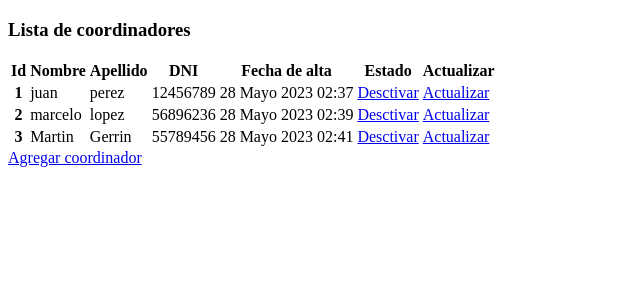
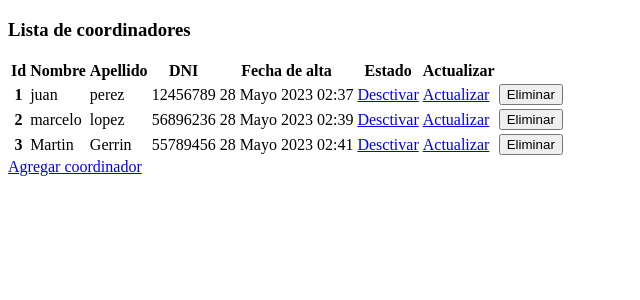
Before and after one commit to robertomiranda94/WebApp-Alkemy, a Django app: page /coordinadores/listado/ in a window 1280 px wide. Shown: the top 300 px of the page, without its empty margins (0-640 px from the left). Run offline with Django 4.2, Linux system fonts and the light colour scheme; data comes from the database, SQL or seed files in the repository.

Commit message:
Test: funcionalidad del modulo de coordinadores

```diff
--- a/servicios/templates/coordinadores/listado.html
+++ b/servicios/templates/coordinadores/listado.html
@@ -45,13 +45,20 @@
                                 -------------
                             {% endif %}
                         </td>
+                        <!-- Eliminar registro -->
+                        <td>
+                            <form action="{% url 'eliminar_coordinador' coordinador.id %}" method="POST">
+                                {% csrf_token %}
+                                <button class="btn btn-danger bg-gradient fw-bold">Eliminar</button>
+                            </form>
+                        </td>
                     </tr>
                 {% endfor %}
             </tbody>
         </table>
 
         <div class="d-flex justify-content-center p-5">
-            <a href="{% url 'nuevo_coordinador' %}" class="btn btn-success bg-gradient fw-bold">Agregar coordinador</a>
+            <a href="{% url 'registrar_coordinador' %}" class="btn btn-success bg-gradient fw-bold">Agregar coordinador</a>
         </div>
     </main>
     <footer></footer>
--- a/servicios/url.py
+++ b/servicios/url.py
@@ -13,6 +13,7 @@ urlpatterns = [
     path('coordinadores/nuevo', views.registrar_coordinador,name='registrar_coordinador'),
     path('coordinadores/listado/', views.listar_coordinadores, name='listar_coordinadores'),
     path('coordinadores/actualizar/<int:id_coordinador>', views.actualizar_coordinador, name='actualizar_coordinador'),
+    path('coordinadores/eliminar/<int:id_coordinador>', views.eliminar_coordinador, name='eliminar_coordinador'),
     path('clientes/nuevo/', views.registrar_cliente, name='registrar_cliente'),
     path('clientes/activar/<int:id_cliente>', views.activar_cliente, name='activar_cliente'),
     path('clientes/desactivar/<int:id_cliente>', views.desactivar_cliente, name='desactivar_cliente'),
--- a/servicios/views.py
+++ b/servicios/views.py
@@ -256,3 +256,11 @@ def listar_clientes(request):
         "clientes/listado.html",
         context
     )
+
+def eliminar_coordinador(request,id_coordinador):
+    try:
+        coordinador = Coordinador.objects.get(id=id_coordinador)
+        coordinador.delete()
+    except:
+        return HttpResponse("No se ha encontrado el coordinador a eliminar")
+    return redirect("listar_coordinadores")
```
